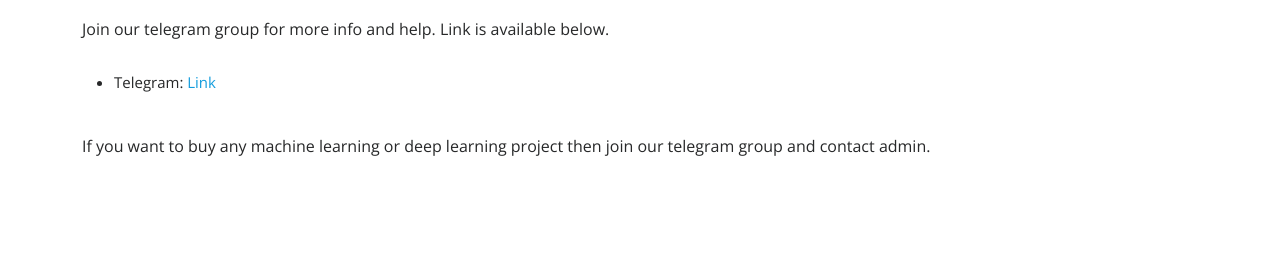
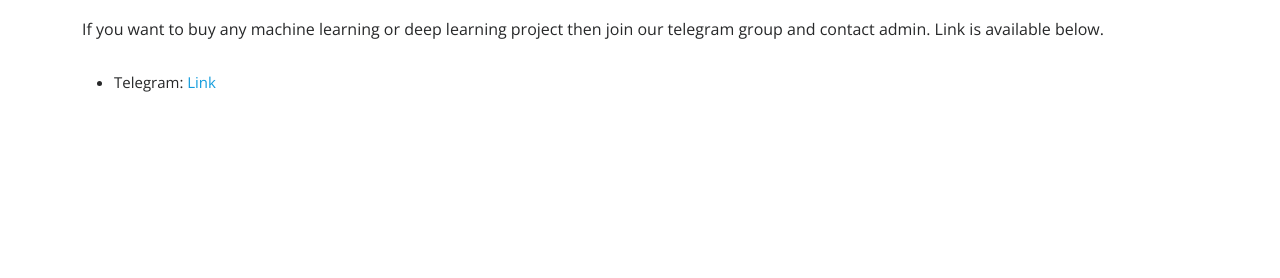
Before and after one commit to dgoyal607/finalyearproject, a plain HTML site: page finalyearproject/index.html in a window 1280 px wide. Shown: the part 121-399 px from the top of the page. Drawn offline with nearby package versions, Linux system fonts and the light colour scheme.

Commit message:
Update index.html

```diff
--- a/finalyearproject/index.html
+++ b/finalyearproject/index.html
@@ -54,18 +54,13 @@
 
         <div class="section-title">
           <h2>Contact</h2>
-            <p> Join our telegram group for more info and help. Link is available below.</p>
+            <p> If you want to buy any machine learning or deep learning project then join our telegram group and contact admin. Link is available below.</p>
         </div>
 
           <ul>
               <li>Telegram: <a href="https://t.me/final_year_project/" target="_blank">Link</a> </li>
 
           </ul>
-
-
-          <br>
-          <p>If you want to buy any machine learning or deep learning project then join our telegram group and contact admin.</p>
-
 
       </div>
     </section>
```
